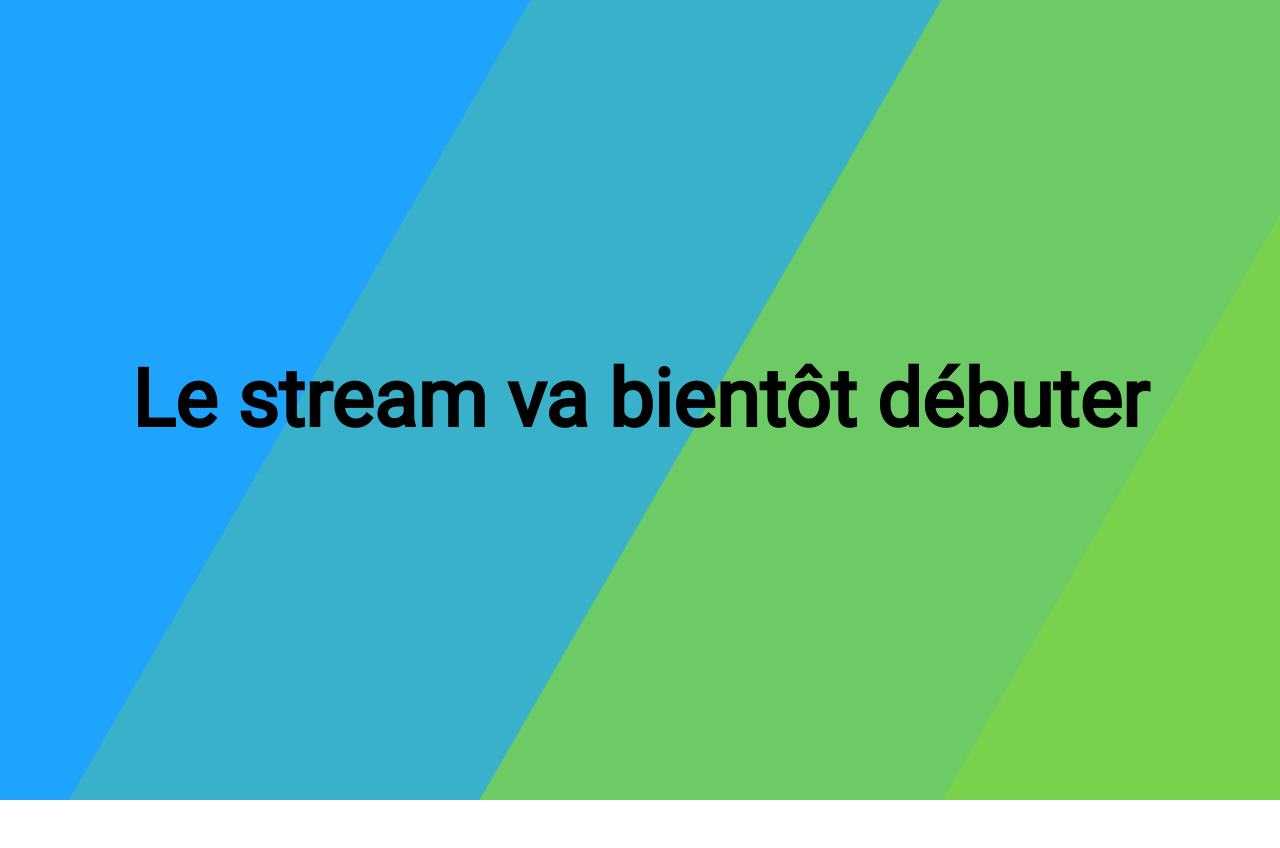
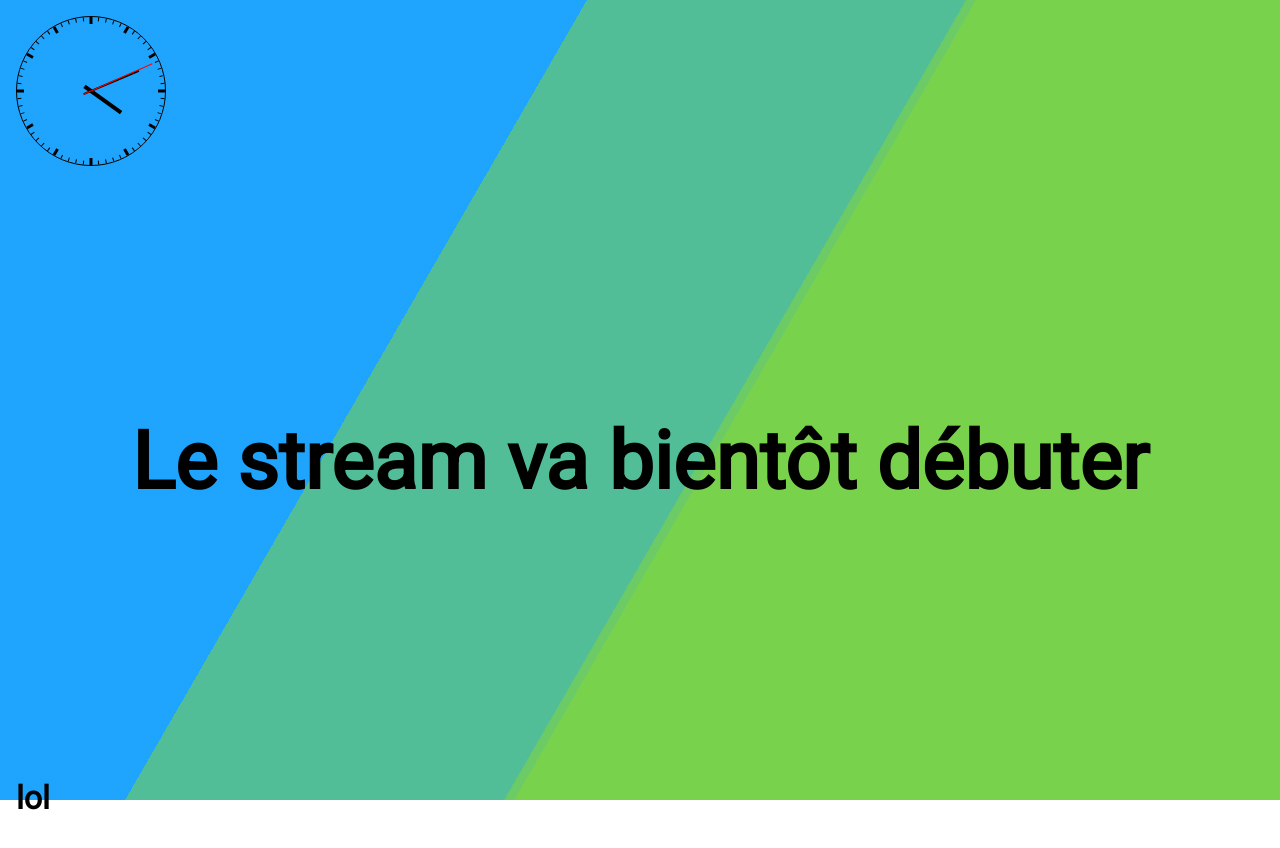
Before and after one commit to NicolasDuquesne2/overlaytwitch, a React (Create React App) app: page / in a window 1280 px wide. Shown: the top 848 px of the page. Before the commit the page ends 800 px from the top, so only its background shows below. Built offline with nearby package versions, Linux system fonts and the light colour scheme; a web font is replaced by a local one.

Commit message:
Add variables for footer, clock in the header

```diff
--- a/src/components/Footer/footer.css
+++ b/src/components/Footer/footer.css
@@ -0,0 +1,3 @@
+.footer {
+   display: flex;
+}
--- a/src/components/Footer/index.jsx
+++ b/src/components/Footer/index.jsx
@@ -1,10 +1,10 @@
 import React from "react"
 import "./footer.css"
 
-function Footer() {
+function Footer({params}) {
     return (
         <footer className="header">
-
+            <h1>{params.music}</h1>
         </footer>
     )
 }
--- a/src/components/Header/header.css
+++ b/src/components/Header/header.css
@@ -0,0 +1,4 @@
+.header {
+    display: flex;
+    padding: 1rem;
+}
--- a/src/components/Header/index.jsx
+++ b/src/components/Header/index.jsx
@@ -1,10 +1,23 @@
-import React from "react"
+import React, { useEffect, useState } from "react"
+import Clock from "react-clock"
+import 'react-clock/dist/Clock.css';
 import "./header.css"
 
 function Header() {
+
+    const [time, setTime] = useState(new Date())
+
+    useEffect(() => {
+        const interval = setInterval(() => setTime(new Date()), 1000)
+        return () => {
+        clearInterval(interval)
+        }
+
+    }, [])
+
     return (
         <header className="header">
-
+             <Clock value={time} />
         </header>
     )
 }
--- a/src/pages/Home/home.css
+++ b/src/pages/Home/home.css
@@ -1,11 +1,3 @@
-.header {
-    height: 15vh;
-}
-
-.footer {
-    height: 15vh;
-}
-
 .home-body {
     display: flex;
     justify-content: center;
--- a/src/pages/Home/index.jsx
+++ b/src/pages/Home/index.jsx
@@ -13,7 +13,7 @@ function Home() {
             <div className="content">
                     <Header />
                     <Body params={{title: "Le stream va bientôt débuter"}}/>
-                    <Footer />
+                    <Footer params={{music: "lol"}}/>
             </div>
         </React.Fragment>
     )
```
